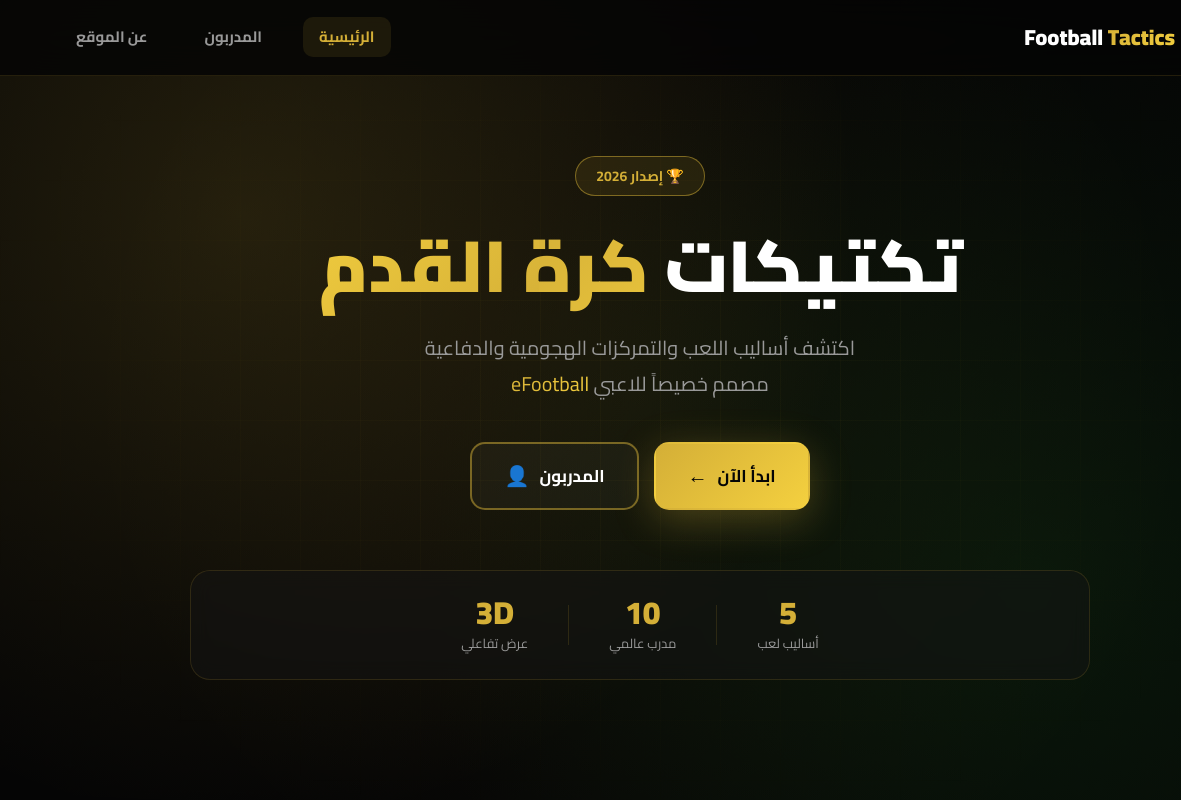
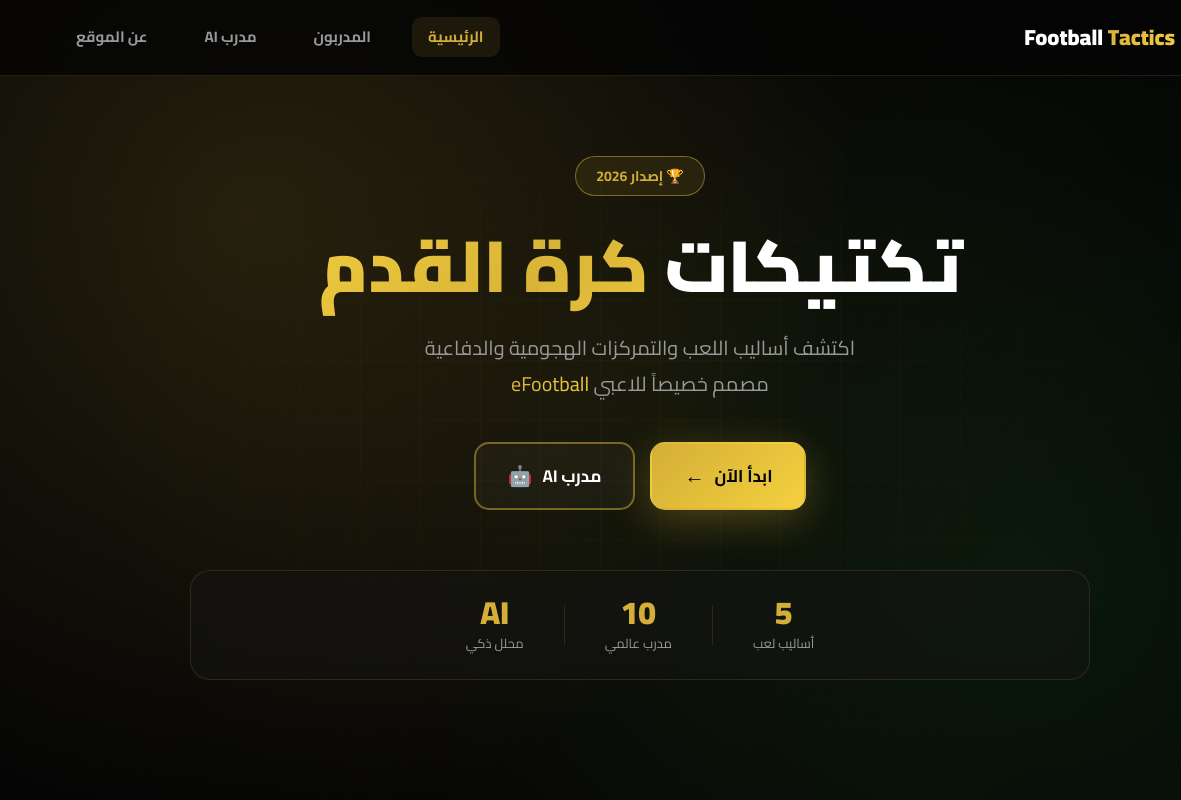
Before and after one commit to njr706380-cmd/football-tactics, a plain HTML site: page index.html in a window 1280 px wide. Shown: the top 800 px of the page, 0-1181 px from the left. Drawn offline with Linux system fonts and the light colour scheme.

Commit message:
Update index.html

```diff
--- a/index.html
+++ b/index.html
@@ -22,6 +22,7 @@
             <nav class="nav-links">
                 <a href="#" class="nav-link active">الرئيسية</a>
                 <a href="coaches.html" class="nav-link">المدربون</a>
+                <a href="ai-coach.html" class="nav-link">مدرب AI</a>
                 <a href="#about" class="nav-link">عن الموقع</a>
             </nav>
         </div>
@@ -42,9 +43,9 @@
                     <span>ابدأ الآن</span>
                     <span class="btn-arrow">←</span>
                 </a>
-                <a href="coaches.html" class="btn btn-secondary">
-                    <span>المدربون</span>
-                    <span class="btn-icon">👤</span>
+                <a href="ai-coach.html" class="btn btn-secondary">
+                    <span>مدرب AI</span>
+                    <span class="btn-icon">🤖</span>
                 </a>
             </div>
 
@@ -60,8 +61,8 @@
                 </div>
                 <div class="stat-divider"></div>
                 <div class="stat">
-                    <div class="stat-value">3D</div>
-                    <div class="stat-label">عرض تفاعلي</div>
+                    <div class="stat-value">AI</div>
+                    <div class="stat-label">محلل ذكي</div>
                 </div>
             </div>
         </div>
@@ -97,9 +98,9 @@
                     <p>خطط مأخوذة من أكبر المدربين</p>
                 </div>
                 <div class="feature">
-                    <div class="feature-icon">📱</div>
-                    <h3>يعمل على الجوال</h3>
-                    <p>متاح في أي وقت وأي مكان</p>
+                    <div class="feature-icon">🤖</div>
+                    <h3>محلل AI ذكي</h3>
+                    <p>حلل مبارياتك بتقنية الذكاء الاصطناعي</p>
                 </div>
             </div>
         </div>
```
